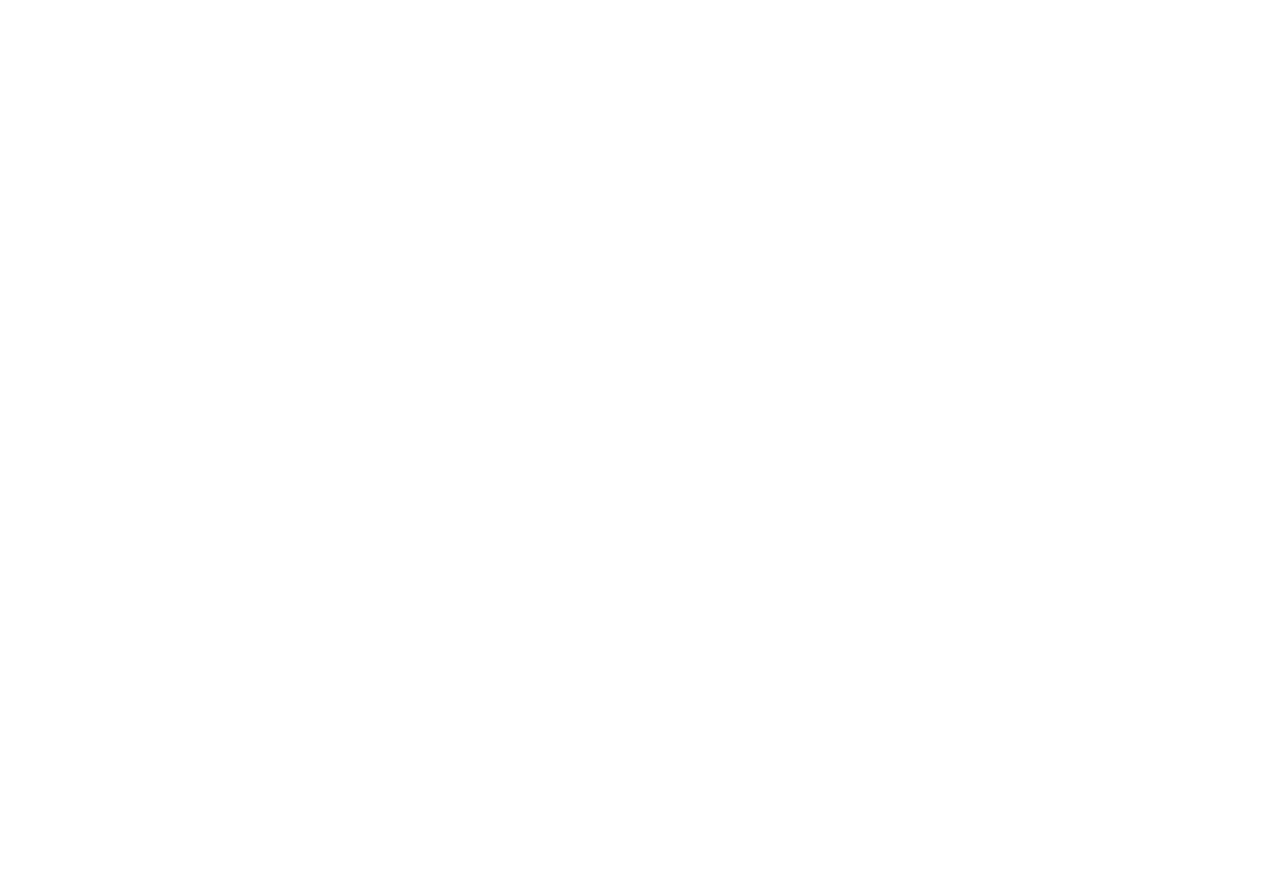
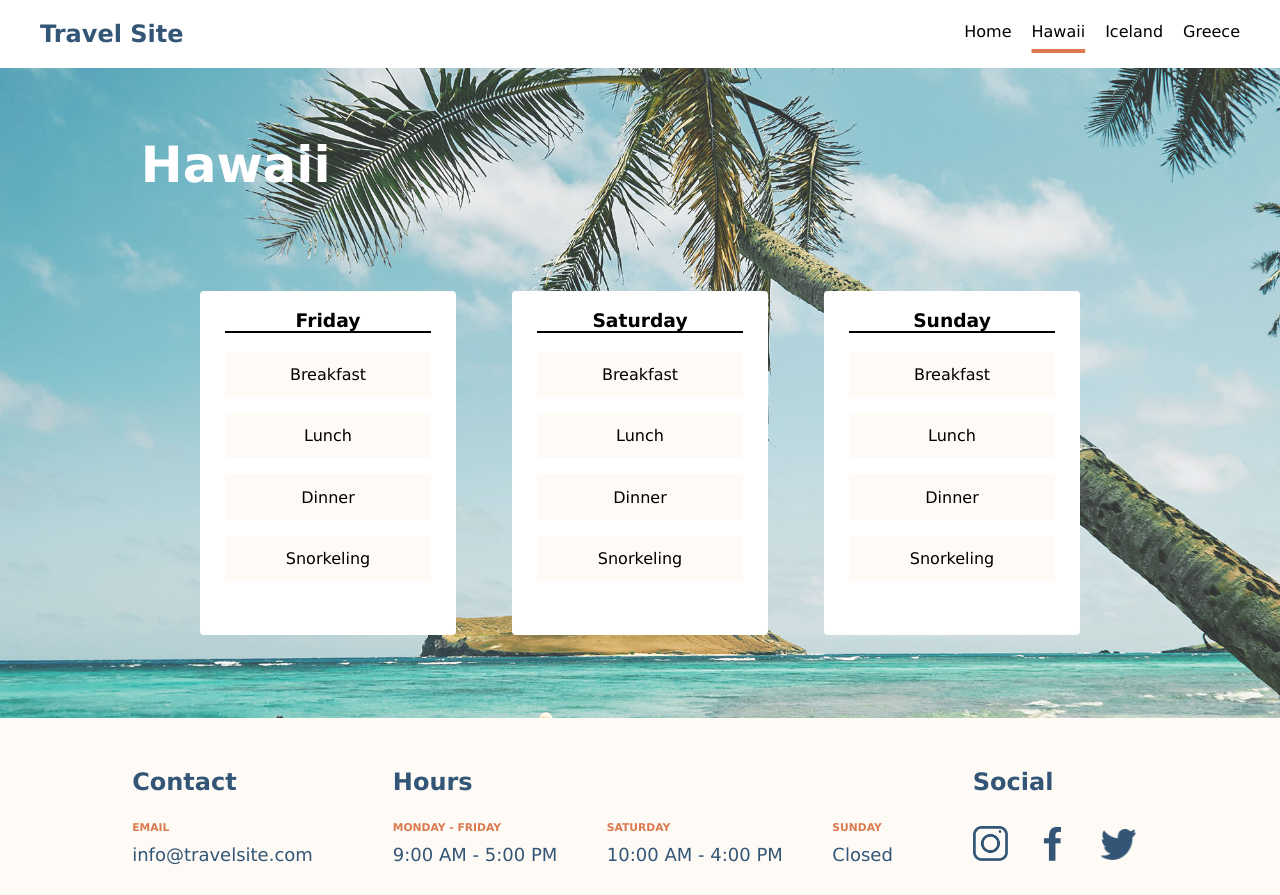
Before and after one commit to mertocak1/travel-site, a plain HTML site: page pages/hawaii.html in a window 1280 px wide. Before the commit the page ends 800 px from the top, so only its background shows below. Drawn offline with Linux system fonts and the light colour scheme.

Commit message:
add hawaii page

```diff
--- a/css/destinations.css
+++ b/css/destinations.css
@@ -0,0 +1,66 @@
+/* Trip Section Layout styling */
+.trip-section{
+  display: flex;
+  flex-direction: column;
+  justify-content: center;
+  align-items: center;
+  height: 650px;
+  width: 100%;
+  background-image: url(../assets/images/hawaii.jpg);
+  background-position: center;
+  background-repeat: no-repeat;
+  background-size: 100%;
+}
+
+.trip-section__header{
+  align-self: flex-start;
+  font-weight: 700;
+  font-size: 50px;
+  color: white;
+  margin-left: 11%;
+}
+
+.trip-section__card-section{
+  display: flex;
+  justify-content: center;
+  align-items: center;
+  gap: 7vh;
+  width: 100%;
+  height: 70%;
+}
+
+.trip-section__card{
+  display: flex;
+  flex-direction: column;
+  width: 32vh;
+  height: 43vh;
+  background-color: white;
+  border-radius: 4px;
+}
+
+.trip-section__card-header{
+  margin-right: 25px;
+  margin-left: 25px;
+  text-align: center;
+  border-bottom: 2px solid black;
+}
+
+.trip-section__card-plan-box{
+  display: flex;
+  flex-direction: column;
+  gap: 2vh;
+  height: 100%;
+  padding-right: 25px;
+  padding-left: 25px;
+}
+
+.trip-section__card-plan{
+  display: flex;
+  justify-content: center;
+  align-items: center;
+  height: 16%;
+  width: 100%;
+  background-color: #FEFAF5;
+}
+
+/* Trip Section Layout Styling Ends Here */
--- a/css/global.css
+++ b/css/global.css
@@ -1,6 +1,8 @@
 /* Element Styling */
 body{
   font-family: Verdana;
+  margin: 0px;
+  padding: 0px;
 }
 /* Element Styling Ends Here */
 
@@ -43,6 +45,7 @@ body{
   text-underline-offset: 12px;
 }
 /* Nav Bar Styling Ends Here */
+
 /* Footer Styling */
 .footer-section{
   display: flex;
@@ -53,6 +56,11 @@ body{
   padding-bottom: 30px;
   background-color: #FEFAF5;
   color: #335576;
+}
+
+.footer-section__contact{
+  display: flex;
+  flex-direction: column;
 }
 
 .footer-section__headers{
@@ -70,10 +78,7 @@ body{
   font-weight: 500;
 }
 
-.footer-section__contact{
-  display: flex;
-  flex-direction: column;
-}
+
 
 .footer-section__email--link{
   text-decoration: none;
@@ -95,31 +100,36 @@ body{
 .footer-section__social{
   display: flex;
   flex-direction: column;
-  width: 200px;
+  width: 175px;
 }
 
 .footer-section__social-header{
-  width: 100%;
-  margin: 10px;
   margin-bottom: 30px;
 }
 
 .footer-section__social-content{
   display: flex;
-  justify-content: space-between;
+  align-items: flex-end;
+  gap: 3vh;
 }
 
 .footer-section__social-item{
-  width: 90px;
+  display: flex;
+  width: 40px;
+
 }
 
 .footer-section__social-img{
-  width: 40px;
+  width: 35px;
 }
 
 .footer-section__social-img--facebook{
-  width: 20px;
+  width: 18px;
+  margin-left: 0.8vh;
 }
 
+.footer-section__twitter--link{
+  height: 36px;
+}
 
 /* Footer Styling Ends Here */
--- a/pages/hawaii.html
+++ b/pages/hawaii.html
@@ -0,0 +1,193 @@
+<!DOCTYPE html>
+<html lang="en">
+
+<head>
+  <meta charset="UTF-8" />
+  <meta name="viewport" content="width=device-width, initial-scale=1.0" />
+  <link rel="stylesheet" href="../css/global.css" />
+  <link rel="stylesheet" href="../css/destinations.css" />
+  <title>Hawaii</title>
+</head>
+
+<body>
+  <!-- Nav Bar Section -->
+  <nav class="nav-bar">
+    <div>
+      <h2 class="nav-bar__header">Travel Site</h2>
+    </div>
+    <div class="nav-bar__list-box">
+      <ul class="nav-bar__list">
+        <a class="nav-bar__list-item" href="../index.html">
+          <li>Home</li>
+        </a>
+        <a class="nav-bar__list-item nav-bar__list-item--underline" href="hawaii.html">
+          <li>Hawaii</li>
+        </a>
+        <a class="nav-bar__list-item" href="iceland.html">
+          <li>Iceland</li>
+        </a>
+        <a class="nav-bar__list-item" href="greece.html">
+          <li>Greece</li>
+        </a>
+      </ul>
+    </div>
+  </nav>
+  <!-- Nav Bar Section Ends Here -->
+  <!-- Trip Section -->
+  <section class="trip-section">
+    <h1 class="trip-section__header">Hawaii</h1>
+
+    <div class="trip-section__card-section">
+      <!-- Friday Card -->
+      <div class="trip-section__card">
+
+        <h3 class="trip-section__card-header">
+          Friday
+        </h3>
+
+        <div class="trip-section__card-plan-box">
+          <div class="trip-section__card-plan">
+            <p>
+              Breakfast
+            </p>
+
+          </div>
+          <div class="trip-section__card-plan">
+            <p>
+              Lunch
+            </p>
+
+          </div>
+          <div class="trip-section__card-plan">
+            <p>
+              Dinner
+            </p>
+          </div>
+          <div class="trip-section__card-plan">
+            <p>
+              Snorkeling
+            </p>
+          </div>
+        </div>
+      </div>
+      <!-- Saturday Card -->
+      <div class="trip-section__card">
+
+        <h3 class="trip-section__card-header">
+          Saturday
+        </h3>
+
+        <div class="trip-section__card-plan-box">
+          <div class="trip-section__card-plan">
+            <p>
+              Breakfast
+            </p>
+
+          </div>
+          <div class="trip-section__card-plan">
+            <p>
+              Lunch
+            </p>
+
+          </div>
+          <div class="trip-section__card-plan">
+            <p>
+              Dinner
+            </p>
+          </div>
+          <div class="trip-section__card-plan">
+            <p>
+              Snorkeling
+            </p>
+          </div>
+        </div>
+      </div>
+      <!-- Sunday Card -->
+      <div class="trip-section__card">
+
+        <h3 class="trip-section__card-header">
+          Sunday
+        </h3>
+
+        <div class="trip-section__card-plan-box">
+          <div class="trip-section__card-plan">
+            <p>
+              Breakfast
+            </p>
+
+          </div>
+          <div class="trip-section__card-plan">
+            <p>
+              Lunch
+            </p>
+
+          </div>
+          <div class="trip-section__card-plan">
+            <p>
+              Dinner
+            </p>
+          </div>
+          <div class="trip-section__card-plan">
+            <p>
+              Snorkeling
+            </p>
+
+          </div>
+        </div>
+      </div>
+    </div>
+  </section>
+  <!-- Trip Section Ends Here -->
+  <!-- Footer Section Starts Here -->
+  <footer class="footer-section">
+    <div class="footer-section__contact">
+      <h2 class="footer-section__headers">Contact</h2>
+      <h6 class="footer-section__sub-headers">EMAIL</h6>
+      <a class="footer-section__text-size footer-section__email--link" href="mailto:info@travelsite.com">
+        info@travelsite.com
+      </a>
+    </div>
+    <div class="footer-section__hours">
+      <h2 class="footer-section__headers">Hours</h2>
+      <div class="footer-section__hours-content">
+        <div class="footer-section__content-card">
+          <h6 class="footer-section__sub-headers">MONDAY - FRIDAY</h6>
+          <p class="footer-section__text-size">9:00 AM - 5:00 PM</p>
+        </div>
+        <div class="footer-section__content-card">
+          <h6 class="footer-section__sub-headers">SATURDAY</h6>
+          <p class="footer-section__text-size">10:00 AM - 4:00 PM</p>
+        </div>
+        <div class="footer-section__content-card">
+          <h6 class="footer-section__sub-headers">SUNDAY</h6>
+          <p class="footer-section__text-size">Closed</p>
+        </div>
+      </div>
+    </div>
+    <div class="footer-section__social">
+      <div class="footer-section__social-header">
+        <h2 class="footer-section__headers">Social</h2>
+      </div>
+      <div class="footer-section__social-content">
+        <div class="footer-section__social-item">
+          <a href="https://www.instagram.com/">
+            <img class="footer-section__social-img" src="../assets/Icons/icon-instagram.png" alt="instagram" />
+          </a>
+        </div>
+        <div class="footer-section__social-item">
+          <a href="">
+            <img class="footer-section__social-img footer-section__social-img--facebook"
+              src="../assets/Icons/icon-facebook.png" alt="facebook" />
+          </a>
+        </div>
+        <div class="footer-section__social-item">
+          <a class="footer-section__twitter--link" href="">
+            <img class="footer-section__social-img" src="../assets/Icons/icon-twitter.png" alt="twitter" />
+          </a>
+        </div>
+      </div>
+    </div>
+  </footer>
+</body>
+
+</html>
```
Also changed, not shown: index.html (+12 -8 lines).
